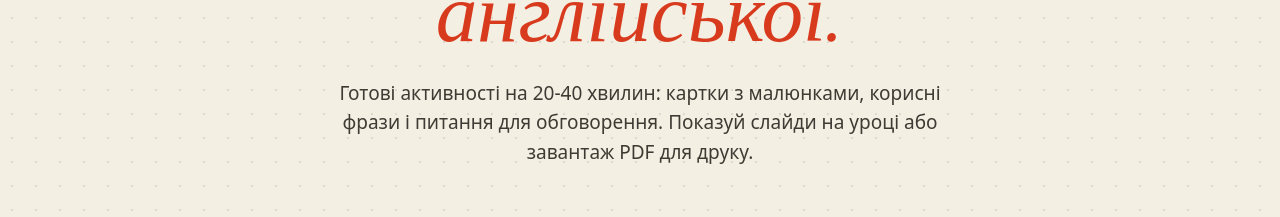
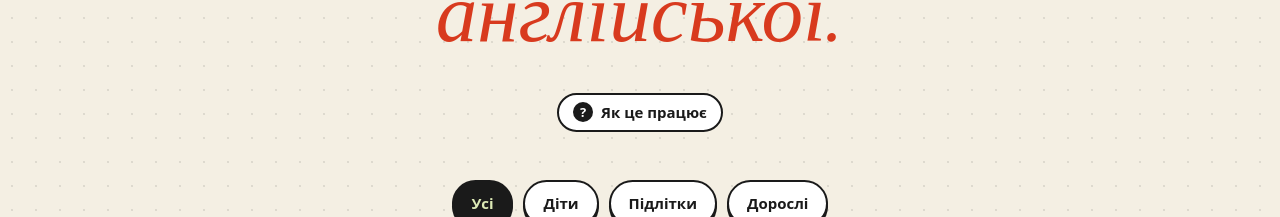
Before and after one commit to mariyavalyanskaya95-create/murly-saas, a Next.js app: page /activities in a window 1280 px wide. Shown: the part 350-567 px from the top of the page. Built offline with nearby package versions, Linux system fonts and the light colour scheme; no server answers; a web font is replaced by a local one.

Commit message:
Page heads: shorter hero, hint on demand

```diff
--- a/app/(marketing)/activities/page.tsx
+++ b/app/(marketing)/activities/page.tsx
@@ -8,6 +8,7 @@ import ActivityList from '@/components/activities/ActivityList';
 import { ACTIVITIES } from '@/lib/activities';
 import { tr } from '@/lib/i18n-server';
 
+import HeroTip from '@/components/HeroTip';
 export function generateMetadata(): Metadata {
   const t = tr();
   return {
@@ -26,7 +27,7 @@ export default function ActivitiesHub() {
         <div className="mu-container">
           <span className="mu-section__eyebrow"><Icon id="e-speak" />{t({ uk: 'Розмовні активності', ru: 'Разговорные активности', en: 'Speaking activities' })}</span>
           <h1>{t({ uk: 'Activities', ru: 'Activities', en: 'Activities' })} <em>{t({ uk: 'для уроків англійської.', ru: 'для уроков английского.', en: 'for English lessons.' })}</em></h1>
-          <p>{t({ uk: 'Готові активності на 20-40 хвилин: картки з малюнками, корисні фрази і питання для обговорення. Показуй слайди на уроці або завантаж PDF для друку.', ru: 'Готовые активности на 20-40 минут: карточки с рисунками, полезные фразы и вопросы для обсуждения. Показывай слайды на уроке или скачай PDF для печати.', en: 'Ready-made 20-40 minute activities: illustrated cards, useful phrases and discussion questions. Present the slides in class or download a PDF to print.' })}</p>
+          <HeroTip>{t({ uk: 'Готові активності на 20-40 хвилин: картки з малюнками, корисні фрази і питання для обговорення. Показуй слайди на уроці або завантаж PDF для друку.', ru: 'Готовые активности на 20-40 минут: карточки с рисунками, полезные фразы и вопросы для обсуждения. Показывай слайды на уроке или скачай PDF для печати.', en: 'Ready-made 20-40 minute activities: illustrated cards, useful phrases and discussion questions. Present the slides in class or download a PDF to print.' })}</HeroTip>
         </div>
       </section>
       <section className="mu-section" style={{ paddingTop: 8 }}>
```
